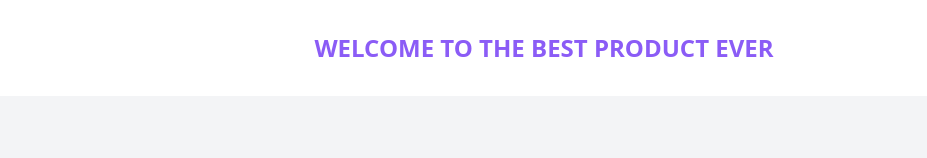
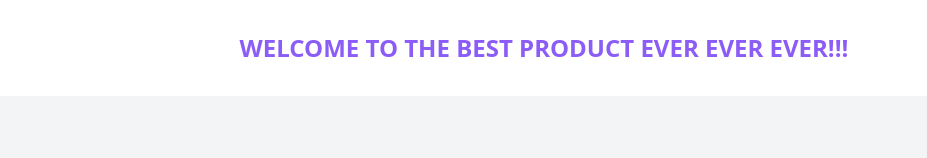
Before and after one commit to bjblock/week2-lab, a plain HTML site: page index.html in a window 1280 px wide. Shown: the top 158 px of the page, without its empty margins (96-1023 px from the left). Drawn offline with nearby package versions, Linux system fonts and the light colour scheme.

Commit message:
ever ever

```diff
--- a/index.html
+++ b/index.html
@@ -19,7 +19,7 @@
   🔲 Responsive Design
  -->
 <body>
-  <h1 class="text-center font-bold text-2xl m-8 text-purple-500 uppercase">Welcome to the best product ever</h1>
+  <h1 class="text-center font-bold text-2xl m-8 text-purple-500 uppercase">Welcome to the best product ever ever ever!!!</h1>
 
   <div class="px-16 md:flex bg-gray-100">
     <div class="md:p-16 md:w-1/2">
```
